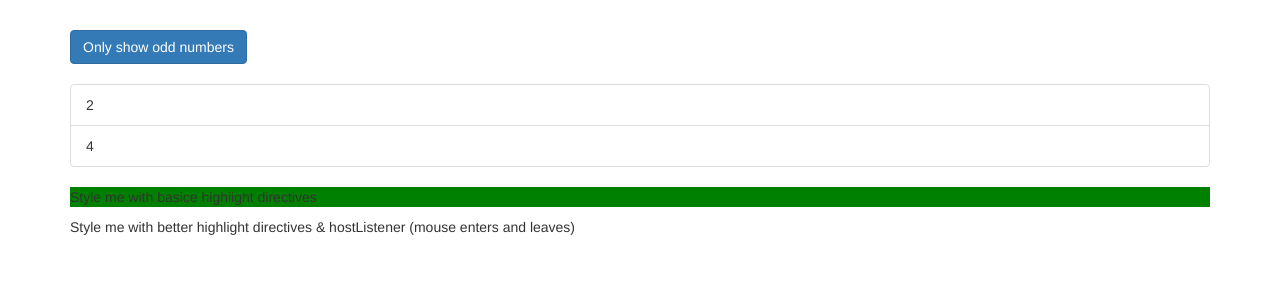
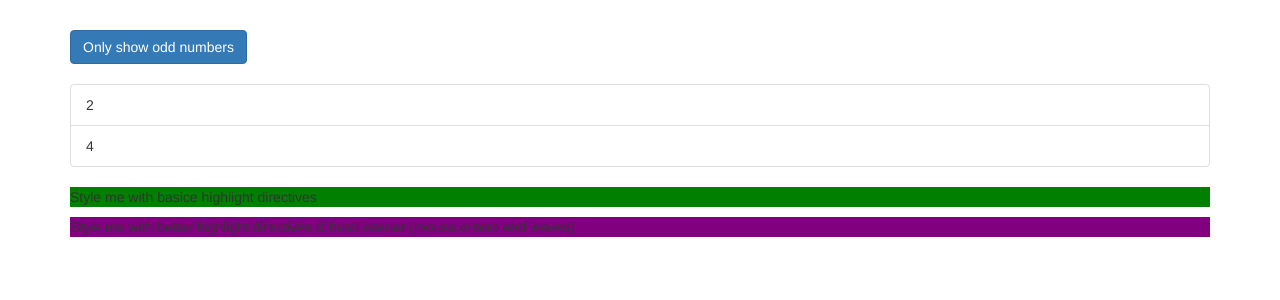
Before and after one commit to yonatan-ramirez/directives, an Angular app: page / in a window 1280 px wide. Shown: the top 300 px of the page. Built offline with nearby package versions, Linux system fonts and the light colour scheme.

Commit message:
binding to a directive property and passing data in. creates alias for input to match ngClass type of binding

```diff
--- a/src/app/app.component.html
+++ b/src/app/app.component.html
@@ -25,7 +25,7 @@
       </ul>
 
     <p basic-highlight>Style me with basice highlight directives</p>
-    <p appBetterHighlight>Style me with better highlight directives & hostListener (mouse enters and leaves)</p>
+    <p [appBetterHighlight] = "'aqua'" [defaultColor] = "'purple'">Style me with better highlight directives & hostListener (mouse enters and leaves)</p>
     </div>
   </div>
 </div>
--- a/src/app/better-highlight/better-highlight.directive.ts
+++ b/src/app/better-highlight/better-highlight.directive.ts
@@ -1,4 +1,4 @@
-import { Directive, Renderer2, ElementRef, OnInit, HostListener, HostBinding } from '@angular/core';
+import { Directive, Renderer2, ElementRef, OnInit, HostListener, HostBinding, Input } from '@angular/core';
 
 @Directive({
   selector: '[appBetterHighlight]'
@@ -9,10 +9,10 @@ export class BetterHighlightDirective implements OnInit {
   private elementRef: ElementRef) { }
 
   // HostListener begining!-----
-  ngOnInit() {
-    // this.renderer.setStyle(this.elementRef.nativeElement, 'background-color', 'blue');
-    // forth argument is optional. We can set !important in that argument
-  }
+  // ngOnInit() {
+  //   // this.renderer.setStyle(this.elementRef.nativeElement, 'background-color', 'blue');
+  //   // forth argument is optional. We can set !important in that argument
+  // }
 
 //   // Host listener decorator is added to a method we want to execute on an event
 //   // when the moust enters (hovers over) the listener it turns blue!
@@ -29,20 +29,45 @@ export class BetterHighlightDirective implements OnInit {
 
 // HostBinding Begining -------------
                                                 // backgroundColor: string = 'transparent';
+//     // tslint:disable-next-line:member-ordering
+//     @HostBinding('style.backgroundColor') backgroundColor = 'transparent';
+//     // Bind to host property using HostBinding!
+//     // define in string
+//     // camelCase property name because we are accessing DOM property not CSS
+
+//   // Host listener decorator is added to a method we want to execute on an event
+//   // when the moust enters (hovers over) the listener it turns blue!
+//   @HostListener('mouseenter') mouseEnter() {
+//     this.backgroundColor = 'blue';
+//   }
+// // when the mouse pointer no longer hovers over it turns transparent
+//   @HostListener('mouseleave') mouseOut() {
+//     this.backgroundColor = 'transparent';
+//   }
+  // HostBinding End! -------------------
+
+  // Binding to directive property!=-------------------
+    // tslint:disable-next-line:member-ordering
+    @Input() defaultColor = 'transparent';
+    // tslint:disable-next-line:member-ordering
+    // tslint:disable-next-line:no-input-rename
+    @Input('appBetterHighlight') highlightColor = 'blue';
       // tslint:disable-next-line:member-ordering
       @HostBinding('style.backgroundColor') backgroundColor = 'transparent';
-    // Bind to host property using HostBinding!
-    // define in string
-    // camelCase property name because we are accessing DOM property not CSS
 
-  // Host listener decorator is added to a method we want to execute on an event
+      ngOnInit() {
+        this.backgroundColor = this.defaultColor;
+
+      }
       // when the moust enters (hovers over) the listener it turns blue!
     @HostListener('mouseenter') mouseEnter() {
-    this.backgroundColor = 'blue';
+      this.backgroundColor = this.highlightColor;
     }
   // when the mouse pointer no longer hovers over it turns transparent
     @HostListener('mouseleave') mouseOut() {
-    this.backgroundColor = 'transparent';
+      this.backgroundColor = this.defaultColor;
     }
-  // HostBinding End! -------------------
+
+    // End Binding to directive property example--------
+
 }
```
Lines whose indentation alone changed are shown as unchanged.
